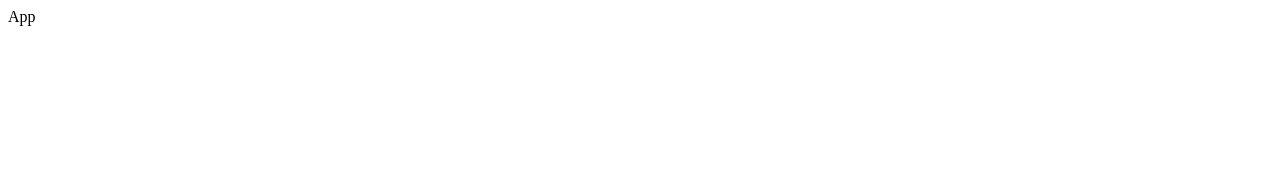
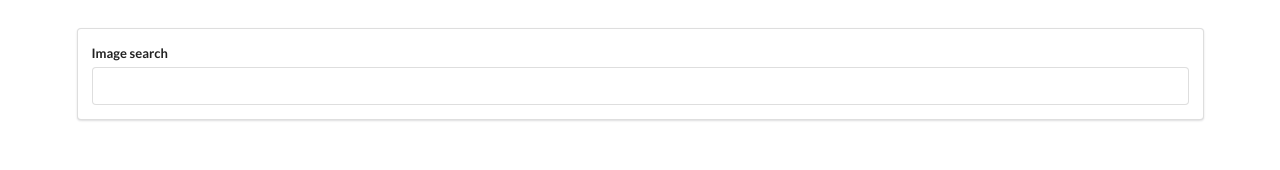
Before and after one commit to locaulker/pics, a React (Create React App) app: page / in a window 1280 px wide. Shown: the top 170 px of the page. Built offline with nearby package versions, Linux system fonts and the light colour scheme.

Commit message:
added form input to SearchBar component

```diff
--- a/public/index.html
+++ b/public/index.html
@@ -24,6 +24,10 @@
       work correctly both with client-side routing and a non-root public URL.
       Learn how to configure a non-root public URL by running `npm run build`.
     -->
+    <link
+      rel="stylesheet"
+      href="https://cdnjs.cloudflare.com/ajax/libs/semantic-ui/2.4.1/semantic.min.css"
+    />
     <title>React App</title>
   </head>
   <body>
--- a/src/components/App.js
+++ b/src/components/App.js
@@ -1,7 +1,12 @@
 import React from "react"
+import SearchBar from "./SearchBar"
 
 const App = () => {
-  return <div>App</div>
+  return (
+    <div className="ui container" style={{ marginTop: "2rem" }}>
+      <SearchBar />
+    </div>
+  )
 }
 
 export default App
--- /dev/null
+++ b/src/components/SearchBar.js
@@ -0,0 +1,18 @@
+import React from "react"
+
+class SearchBar extends React.Component {
+  render() {
+    return (
+      <div className="ui segment">
+        <form className="ui form">
+          <div className="field">
+            <label htmlFor="">Image search</label>
+            <input type="text" />
+          </div>
+        </form>
+      </div>
+    )
+  }
+}
+
+export default SearchBar
```
